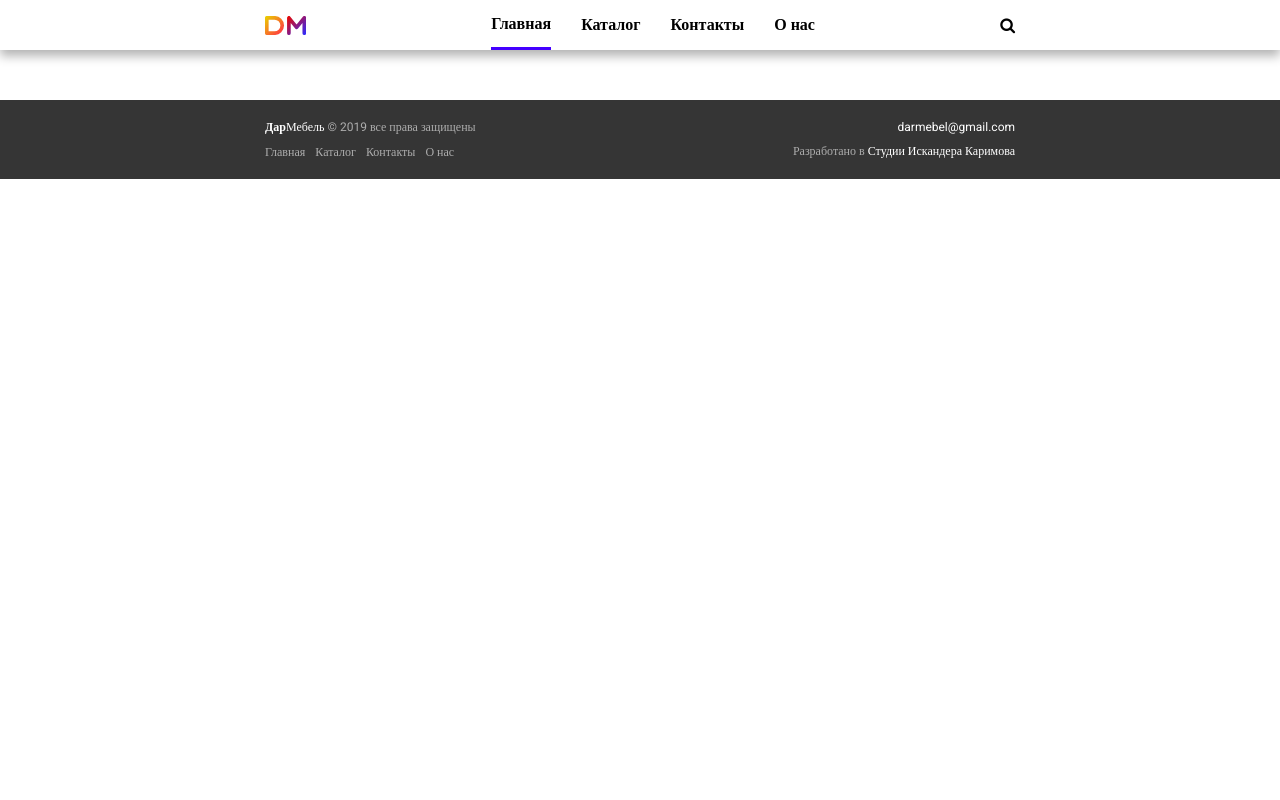
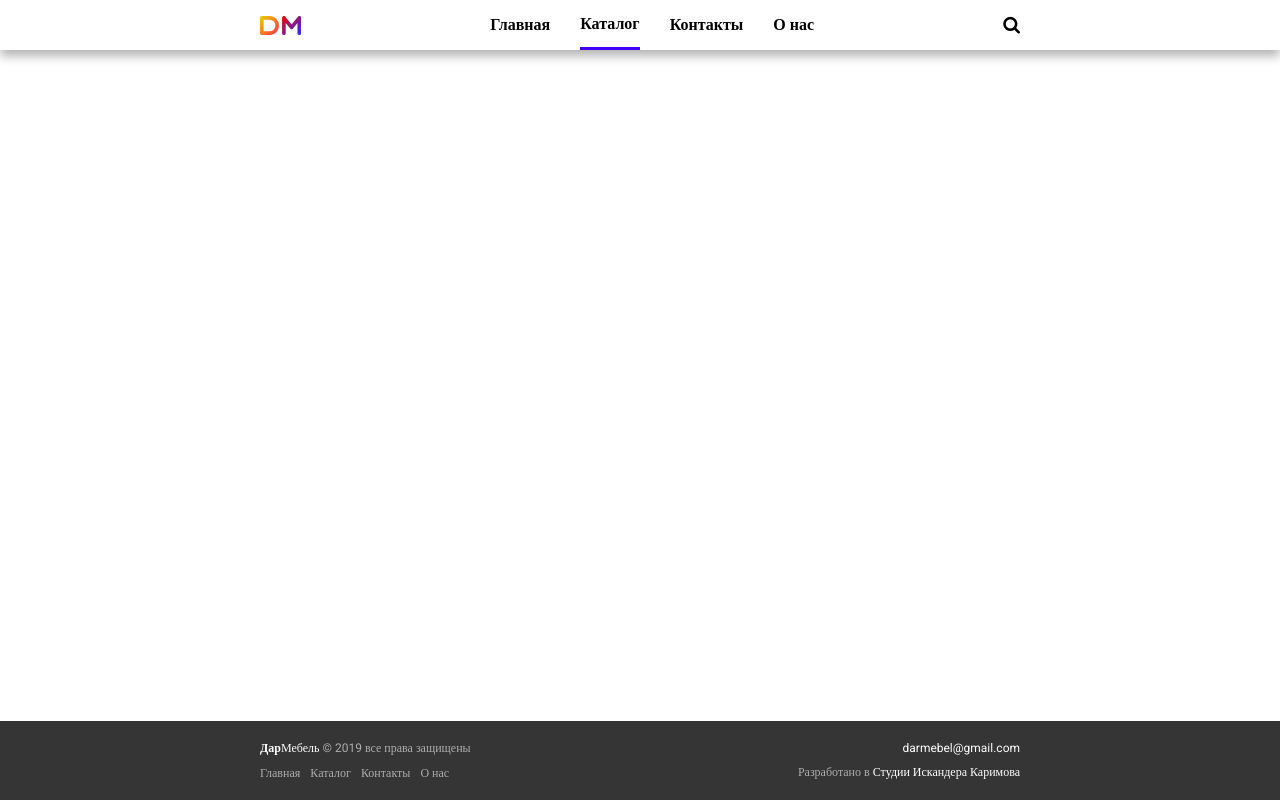
Before and after one commit to pronix575/darmebel, a Django app: page /categories in a window 1280 px wide. Run offline with Django 3.2, Linux system fonts and the light colour scheme; data that the repository does not hold is empty; some libraries are stand-ins or nearby versions.

Commit message:
search btn

```diff
--- a/store/static/store/css/main.css
+++ b/store/static/store/css/main.css
@@ -51,10 +51,11 @@
 	box-shadow: 0 6px 10px rgb(0,0,0,.3)
 }
 
-.logo, .search{
+.logo, .search {
 	display: flex;
 	justify-content: center;
 	align-items: center;
+	color: black;
 }
 
 .menu ul {
@@ -81,7 +82,7 @@
 
 
 .content {
-	margin-top: 50px;
+	margin-top: 30px;
 	width: 100%;
 	display: flex;
 	justify-content: center;
@@ -103,7 +104,7 @@
 	width: 100%;
 	height: 300px;
 	margin-top: 20px;
-	padding: 255px 25px 25px;
+	padding: 255px 20px 20px;
 	background-clip: border-box;
 	background-size: cover;
     background-repeat: no-repeat;
@@ -123,7 +124,7 @@
 	color: white;
 	margin-top: 375px;
 	z-index: 2;
-	padding: 0 25px 0 25px;
+	padding: 0 20px 0 20px;
 	display: flex;
 	justify-content: space-between;
 }
@@ -133,7 +134,7 @@
 	font-size: 25px;
 	color: white;
 	z-index: 2;
-	padding: 0 25px 0 25px;
+	padding: 0 20px 0 20px;
 }
 
 .styleOflink {
@@ -157,7 +158,7 @@
 }
 
 .mainWrap {
-	padding: 0 25px 0 25px;
+	padding: 0 20px 0 20px;
 	width: 800px;
 	display: flex;
 	justify-content: space-between;
--- /dev/null
+++ b/store/static/store/css/search.css
@@ -0,0 +1,3 @@
+.search:hover {
+	color: #4400ff;
+}
--- a/store/static/store/css/slider.css
+++ b/store/static/store/css/slider.css
@@ -14,7 +14,7 @@
     }
 
     .slider__control {
-      margin: 25px;
+      margin: 15px 25px 0 25px;
       border-radius: 50%;
       position: absolute;
       top: 50%;
--- /dev/null
+++ b/store/static/store/js/search.js
@@ -0,0 +1,19 @@
+$(document).ready(function(){
+	$btnSearch = $(".search")
+
+	var trigger = true
+
+    $btnSearch.click(function(){
+    	if (trigger) {
+        	$btnSearch.css({ "border-bottom": "3px solid #4400ff"})
+
+        	$btnSearch.html()
+
+    		trigger = false
+    	} else {
+    		$btnSearch.css({ "border-bottom": "none"})
+
+    		trigger = true
+    	}
+    });
+});
--- a/store/templates/store/base.html
+++ b/store/templates/store/base.html
@@ -11,10 +11,11 @@
 	<!-- styles -->
 	<link rel="stylesheet" type="text/css" href="{% static 'store/css/main.css' %}">
 	<link rel="stylesheet" type="text/css" href="{% static 'store/css/slider.css' %}">
+	<link rel="stylesheet" type="text/css" href="{% static 'store/css/search.css' %}">
+	<link rel="stylesheet" type="text/css" href="{% static 'store/css/detail.css' %}">
 
 	<!-- fonts -->
 	<link href="https://fonts.googleapis.com/css?family=Roboto&display=swap" rel="stylesheet">
-	<link rel="stylesheet" type="text/css" href="{% static 'store/css/detail.css' %}">
 
 	<!-- Font Awesome -->
 	<link rel="stylesheet" href="https://maxcdn.bootstrapcdn.com/font-awesome/4.5.0/css/font-awesome.min.css">
@@ -27,7 +28,7 @@
 <!-- base -->
 	<div class="header" id="flex">
 		<div class="mainWrap">
-			<div class="logo">
+			<a href="/" class="logo">
 				<!-- Generator: Adobe Illustrator 22.0.1, SVG Export Plug-In  -->
 				<svg version="1.1"
 					 xmlns="http://www.w3.org/2000/svg" xmlns:xlink="http://www.w3.org/1999/xlink" xmlns:a="http://ns.adobe.com/AdobeSVGViewerExtensions/3.0/"
@@ -54,17 +55,17 @@
 				</svg>
 
 
-			</div>
+			</a>
 			<div class="menu">
 				<ul>
-					<li style="border-bottom: 3px solid #4400ff;"><a href="/" style="">Главная</a></li>
-					<li><a href="/categories">Каталог</a></li>
-					<li><a href="">Контакты</a></li>
-					<li><a href="">О нас</a></li>
+					<li class="menu-main"><a href="/" style="">Главная</a></li>
+					<li class="menu-catalog"><a href="/categories">Каталог</a></li>
+					<li class="menu-contacts"><a href="">Контакты</a></li>
+					<li class="menu-about_us"><a href="">О нас</a></li>
 				</ul>
 			</div>
 
-			<div class="search">
+			<div class="search" style="background: none; box-shadow: none; border: none; font-size: 18px">
 				<i class="fa fa-search"></i>
 			</div>
 		</div>
@@ -73,11 +74,10 @@
 		<div class="wrap">
 
 		<div class="content">
-				<div class="wrap">
-
-					{% block content %}
-					{% endblock %}
-				</div>
+			<div class="wrap">
+				{% block content %}
+				{% endblock %}
+			</div>
 		</div>
 
     <!-- base -->
@@ -100,6 +100,7 @@
 	</div>
 
 	<script src="{% static 'store/js/slider.js' %}"></script>
+	<script src="{% static 'store/js/search.js' %}" type="text/javascript"></script>
 
 </div>
 
--- a/store/templates/store/catalog.html
+++ b/store/templates/store/catalog.html
@@ -1,10 +1,13 @@
 {% extends 'store/base.html' %}
 
 {% block content %}
+
+					<style type="text/css">.menu-catalog { border-bottom: 3px solid #4400ff; }</style>
+
 					<div id="flex">
 						<div class="mainWrap">
 							<div class="wrap">
-								<h2>{{ category.name }}</h2>
+								<h2 style="margin-top: 40px">{{ category.name }}</h2>
 							</div>
 						</div>
 					</div>
--- a/store/templates/store/category_list.html
+++ b/store/templates/store/category_list.html
@@ -1,8 +1,8 @@
 {% extends 'store/base.html' %}
 
 {% block content %}
-		<div class="content">
-				<div class="wrap">
+
+		<style type="text/css">.menu-catalog { border-bottom: 3px solid #4400ff; } .contentBlockWrap { margin-top: 20px; }</style>
 					<div class="contentBlockWrap">
 						<div id="contentBlockCategories">
 							{% for category in category_list %}
--- a/store/templates/store/main_list.html
+++ b/store/templates/store/main_list.html
@@ -1,6 +1,7 @@
 {% extends 'store/base.html' %}
 
 {% block content %}
+				<style type="text/css">.menu-main { border-bottom: 3px solid #4400ff; }</style>
 
 				<div class="slider">
 					<div class="slider__wrapper">
@@ -23,8 +24,6 @@
 
 					<a class="slider__control slider__control_left" href="#" role="button"></a>
 			    	<a class="slider__control slider__control_right slider__control_show" href="#" role="button"></a>
-
-
 				</div>
 
 				<div class="contentBlockWrap">
--- a/store/templates/store/work_detail.html
+++ b/store/templates/store/work_detail.html
@@ -1,6 +1,8 @@
 {% extends 'store/base.html' %}
 
 {% block content %}
+
+					<style type="text/css">.menu-catalog { border-bottom: 3px solid #4400ff; } .footer { margin-top: 20px }</style>
 
 					<img class="detailImg" src="{{ work.preview.url }}">
 
--- a/store/urls.py
+++ b/store/urls.py
@@ -8,5 +8,6 @@
     path('', views.main_list, name='main_list'),
     path('work/<int:pk>/', views.work_detail, name="work_detail"),
     path('catalog/<int:pk>/', views.catalogOfWorksInCategory, name="catalogOfWorksInCategory"),
-    path('categories', CategoryList.as_view())
+    path('categories', CategoryList.as_view()),
+    path('search', views.search, name="search")
 ] + static(settings.STATIC_URL, document_root=settings.STATIC_ROOT)
--- a/store/views.py
+++ b/store/views.py
@@ -24,3 +24,6 @@
     queryset = Category.objects.all()
     context_object_name = 'category_list'
     template_name = 'store/category_list.html'
+
+def search(request):
+    return render(request, 'store/search.html', {})
```
Also changed, not shown: store/templates/store/search.html (added). Lines whose indentation alone changed are shown as unchanged.
